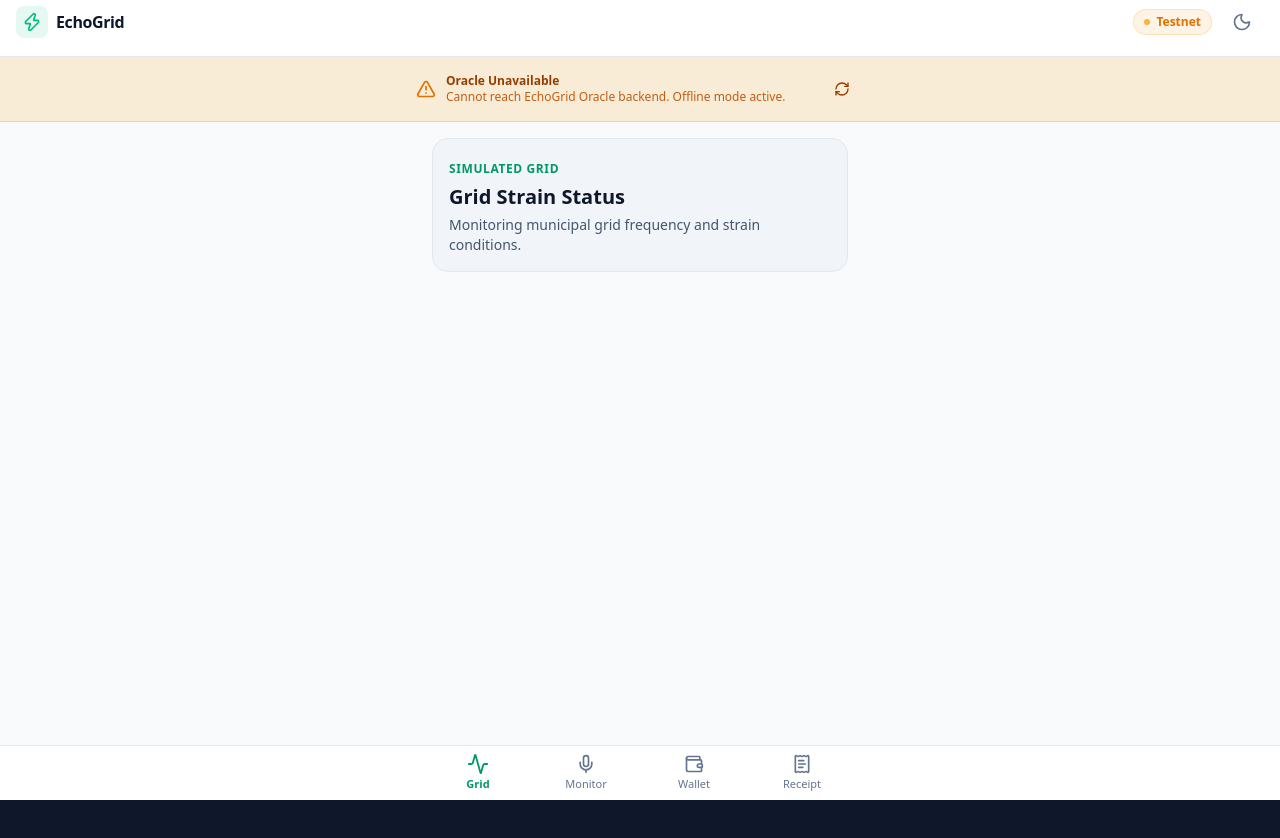
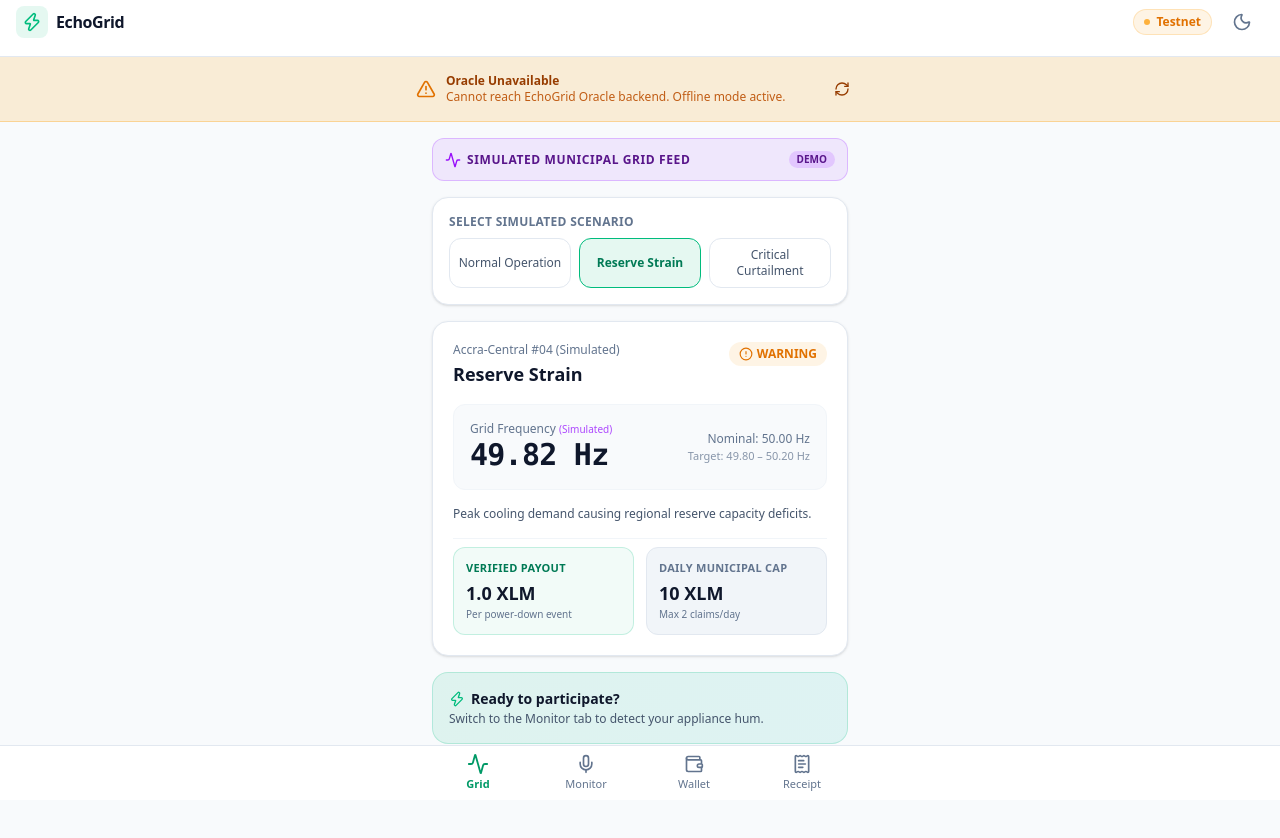
Before and after one commit to Web3onInfra/EchoGrid, a React (Vite) app in the folder app/: page / in a window 1280 px wide. Before the commit the page ends 800 px from the top, so only its background shows below. Built offline with nearby package versions, Linux system fonts and the light colour scheme; no server answers.

Commit message:
feat(grid): simulated grid strain

```diff
--- /dev/null
+++ b/app/src/grid/scenarios.ts
@@ -0,0 +1,45 @@
+export type GridScenarioId = 'normal' | 'strain' | 'emergency';
+
+export interface GridScenario {
+  id: GridScenarioId;
+  name: string;
+  frequencyHz: number;
+  substation: string;
+  isStrained: boolean;
+  severity: 'normal' | 'warning' | 'critical';
+  description: string;
+  recommendation: string;
+}
+
+export const GRID_SCENARIOS: Record<GridScenarioId, GridScenario> = {
+  normal: {
+    id: 'normal',
+    name: 'Normal Operation',
+    frequencyHz: 50.02,
+    substation: 'Accra-Central #04 (Simulated)',
+    isStrained: false,
+    severity: 'normal',
+    description: 'Grid frequency is stable across municipal transmission lines.',
+    recommendation: 'No action required. Standard tariffs active.',
+  },
+  strain: {
+    id: 'strain',
+    name: 'Reserve Strain',
+    frequencyHz: 49.82,
+    substation: 'Accra-Central #04 (Simulated)',
+    isStrained: true,
+    severity: 'warning',
+    description: 'Peak cooling demand causing regional reserve capacity deficits.',
+    recommendation: 'Power down heavy air conditioners and pumps for instant bounty.',
+  },
+  emergency: {
+    id: 'emergency',
+    name: 'Critical Curtailment',
+    frequencyHz: 49.51,
+    substation: 'Accra-Central #04 (Simulated)',
+    isStrained: true,
+    severity: 'critical',
+    description: 'Grid frequency falling rapidly near involuntary shedding threshold.',
+    recommendation: 'Immediate appliance shutdown requested by municipal authority.',
+  },
+};
--- a/app/src/views/GridView.tsx
+++ b/app/src/views/GridView.tsx
@@ -1,18 +1,155 @@
-import React from 'react';
+import React, { useState } from 'react';
+import { GRID_SCENARIOS, GridScenarioId } from '../grid/scenarios';
+import { useOracle } from '../context/OracleContext';
+import { Zap, Activity, AlertCircle, ShieldAlert, CheckCircle2 } from 'lucide-react';
 
 export const GridView: React.FC = () => {
+  const [selectedScenarioId, setSelectedScenarioId] = useState<GridScenarioId>('strain');
+  const scenario = GRID_SCENARIOS[selectedScenarioId];
+  const { config, loading } = useOracle();
+
+  const bountyXlm = config ? (config.bounty_stroops / 10000000).toFixed(1) : '1.0';
+  const dailyCapXlm = config ? (config.oracle_daily_cap_stroops / 10000000).toFixed(0) : '10';
+
   return (
     <div className="space-y-4">
-      <div className="p-4 rounded-2xl bg-slate-100 dark:bg-slate-800 border border-slate-200 dark:border-slate-700">
-        <span className="text-xs font-semibold uppercase tracking-wider text-emerald-600 dark:text-emerald-400">
-          Simulated Grid
+      {/* Simulation Banner Notice */}
+      <div
+        data-testid="simulated-grid-banner"
+        className="p-3 rounded-xl bg-purple-500/10 border border-purple-500/30 text-purple-900 dark:text-purple-200 text-xs flex items-center justify-between"
+      >
+        <span className="font-semibold uppercase tracking-wider flex items-center gap-1.5">
+          <Activity className="w-4 h-4 text-purple-600 dark:text-purple-400" />
+          Simulated Municipal Grid Feed
         </span>
-        <h2 className="text-xl font-bold mt-1 text-slate-900 dark:text-white">
-          Grid Strain Status
-        </h2>
-        <p className="text-sm text-slate-600 dark:text-slate-400 mt-1">
-          Monitoring municipal grid frequency and strain conditions.
-        </p>
+        <span className="px-2 py-0.5 rounded-full bg-purple-500/20 text-[10px] font-bold">
+          DEMO
+        </span>
+      </div>
+
+      {/* Scenario Demo Switcher */}
+      <div className="bg-white dark:bg-slate-900 border border-slate-200 dark:border-slate-800 rounded-2xl p-4 shadow-sm transition-colors">
+        <label className="text-xs font-semibold text-slate-500 dark:text-slate-400 block mb-2 uppercase tracking-wide">
+          Select Simulated Scenario
+        </label>
+        <div className="grid grid-cols-3 gap-2">
+          {(['normal', 'strain', 'emergency'] as GridScenarioId[]).map((id) => {
+            const sc = GRID_SCENARIOS[id];
+            const isSelected = selectedScenarioId === id;
+            return (
+              <button
+                key={id}
+                role="button"
+                data-testid={`scenario-btn-${id}`}
+                onClick={() => setSelectedScenarioId(id)}
+                className={`touch-target px-2 py-2 text-xs font-medium rounded-xl border transition flex flex-col items-center justify-center text-center ${
+                  isSelected
+                    ? 'border-emerald-500 bg-emerald-500/10 text-emerald-700 dark:text-emerald-300 font-semibold'
+                    : 'border-slate-200 dark:border-slate-800 text-slate-600 dark:text-slate-400 hover:bg-slate-100 dark:hover:bg-slate-800'
+                }`}
+              >
+                {sc.name}
+              </button>
+            );
+          })}
+        </div>
+      </div>
+
+      {/* Main Grid Metrics Card */}
+      <div className="bg-white dark:bg-slate-900 border border-slate-200 dark:border-slate-800 rounded-2xl p-5 shadow-sm space-y-4 transition-colors">
+        <div className="flex items-start justify-between">
+          <div>
+            <div className="flex items-center gap-1.5 text-xs text-slate-500 dark:text-slate-400">
+              <span data-testid="simulated-substation">{scenario.substation}</span>
+            </div>
+            <h3 className="text-lg font-bold mt-0.5 text-slate-900 dark:text-white">
+              {scenario.name}
+            </h3>
+          </div>
+
+          <span
+            className={`px-2.5 py-1 rounded-full text-xs font-semibold inline-flex items-center gap-1 ${
+              scenario.severity === 'normal'
+                ? 'bg-emerald-500/10 text-emerald-600 dark:text-emerald-400'
+                : scenario.severity === 'warning'
+                  ? 'bg-amber-500/10 text-amber-600 dark:text-amber-400'
+                  : 'bg-rose-500/10 text-rose-600 dark:text-rose-400'
+            }`}
+          >
+            {scenario.severity === 'normal' ? (
+              <CheckCircle2 className="w-3.5 h-3.5" />
+            ) : scenario.severity === 'warning' ? (
+              <AlertCircle className="w-3.5 h-3.5" />
+            ) : (
+              <ShieldAlert className="w-3.5 h-3.5" />
+            )}
+            {scenario.severity.toUpperCase()}
+          </span>
+        </div>
+
+        {/* Frequency Meter */}
+        <div className="p-4 rounded-xl bg-slate-50 dark:bg-slate-950 border border-slate-100 dark:border-slate-800 flex items-center justify-between">
+          <div>
+            <span className="text-xs text-slate-500 dark:text-slate-400 block font-medium">
+              Grid Frequency <span className="text-[10px] text-purple-500">(Simulated)</span>
+            </span>
+            <span
+              data-testid="grid-frequency-value"
+              className="text-3xl font-extrabold tracking-tight font-mono text-slate-900 dark:text-white"
+            >
+              {scenario.frequencyHz.toFixed(2)} Hz
+            </span>
+          </div>
+          <div className="text-right text-xs text-slate-500 dark:text-slate-400">
+            <span>Nominal: 50.00 Hz</span>
+            <span className="block mt-0.5 text-[11px] opacity-75">Target: 49.80 – 50.20 Hz</span>
+          </div>
+        </div>
+
+        <p className="text-xs text-slate-600 dark:text-slate-400">{scenario.description}</p>
+
+        {/* Live Oracle Bounty Stats */}
+        <div className="pt-2 border-t border-slate-100 dark:border-slate-800 grid grid-cols-2 gap-3">
+          <div className="p-3 rounded-xl bg-emerald-500/5 border border-emerald-500/20">
+            <span className="text-[11px] font-semibold text-emerald-700 dark:text-emerald-400 block uppercase tracking-wide">
+              Verified Payout
+            </span>
+            <span
+              data-testid="live-bounty-value"
+              className="text-lg font-bold text-slate-900 dark:text-white mt-0.5 block"
+            >
+              {loading ? '...' : `${bountyXlm} XLM`}
+            </span>
+            <span className="text-[10px] text-slate-500 dark:text-slate-400 block">
+              Per power-down event
+            </span>
+          </div>
+
+          <div className="p-3 rounded-xl bg-slate-100 dark:bg-slate-800 border border-slate-200 dark:border-slate-700">
+            <span className="text-[11px] font-semibold text-slate-500 dark:text-slate-400 block uppercase tracking-wide">
+              Daily Municipal Cap
+            </span>
+            <span className="text-lg font-bold text-slate-900 dark:text-white mt-0.5 block">
+              {loading ? '...' : `${dailyCapXlm} XLM`}
+            </span>
+            <span className="text-[10px] text-slate-500 dark:text-slate-400 block">
+              Max {config?.wallet_daily_claim_limit ?? 2} claims/day
+            </span>
+          </div>
+        </div>
+      </div>
+
+      {/* Call to Action Card */}
+      <div className="p-4 rounded-2xl bg-gradient-to-r from-emerald-500/10 to-teal-500/10 border border-emerald-500/20 flex items-center justify-between">
+        <div>
+          <h4 className="text-sm font-bold text-slate-900 dark:text-white flex items-center gap-1.5">
+            <Zap className="w-4 h-4 text-emerald-500" />
+            Ready to participate?
+          </h4>
+          <p className="text-xs text-slate-600 dark:text-slate-400 mt-0.5">
+            Switch to the Monitor tab to detect your appliance hum.
+          </p>
+        </div>
       </div>
     </div>
   );
```
Also changed, not shown: 2 other files (tests, documents, lock files or other folders).
